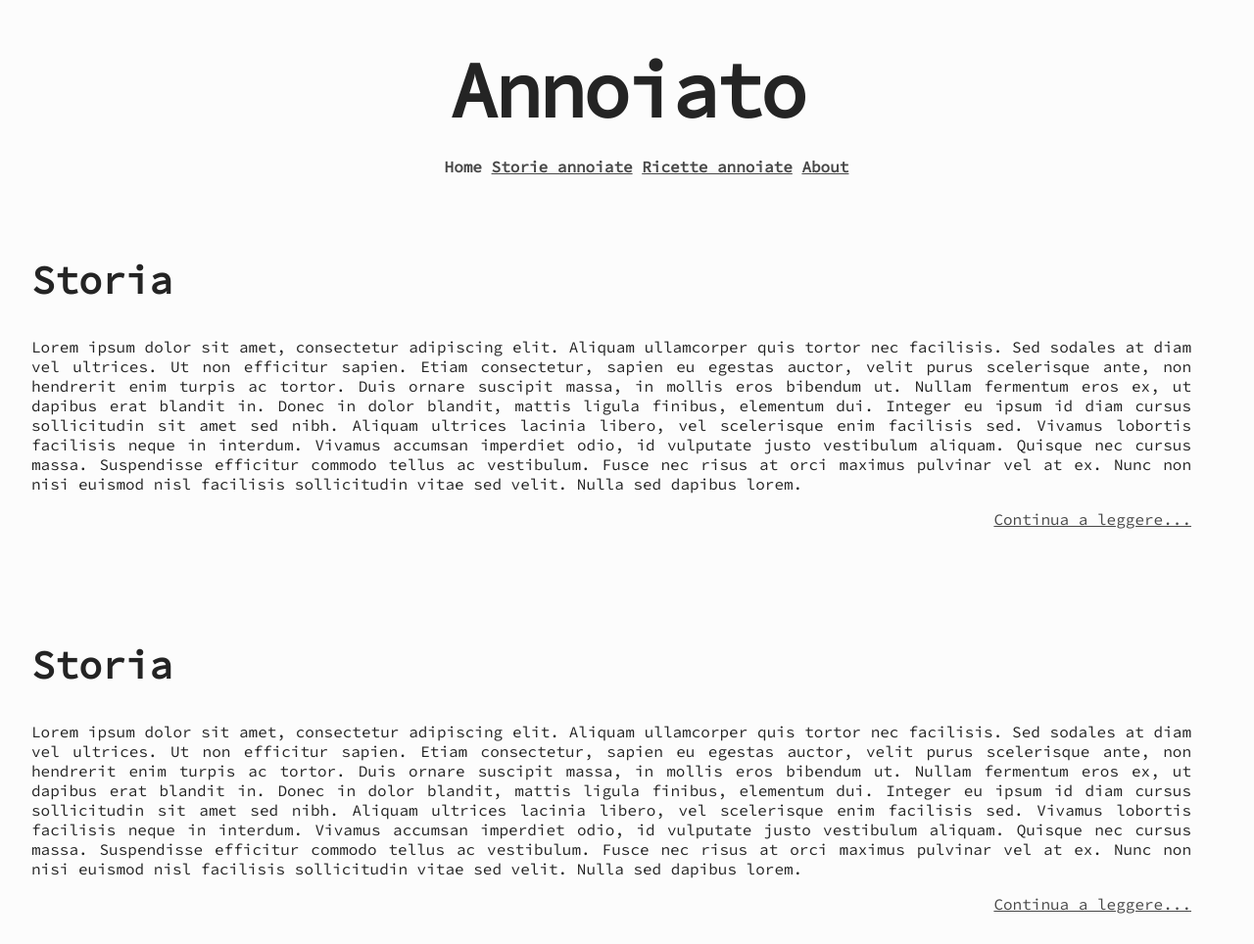
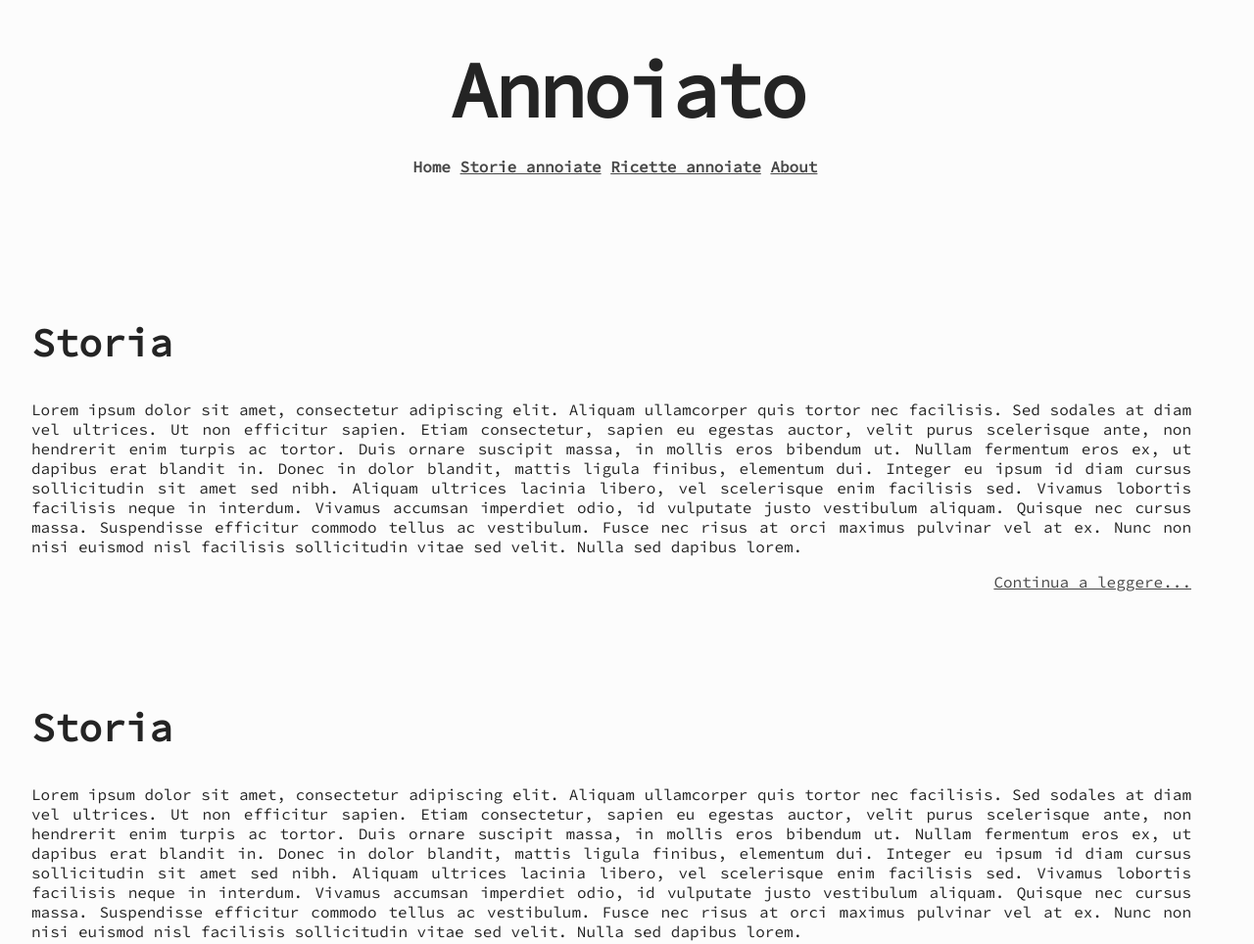
Before and after one commit to LeonardoTredese/annoiato, a plain HTML site: page index.html in a window 1280 px wide. Shown: the top 964 px of the page at 98% size. Drawn offline with Linux system fonts and the light colour scheme.

Commit message:
avevo dimenticato una proprietà

```diff
--- a/assets/css/main.css
+++ b/assets/css/main.css
@@ -11,6 +11,11 @@ body {
   text-align: center;
   background-color: #fcfcfc;
   color: 	#242424;
+}
+
+#nav {
+  margin: 0 0 0 0;
+  padding: 0 4em 4em 0;
 }
 
 h1 {
```
